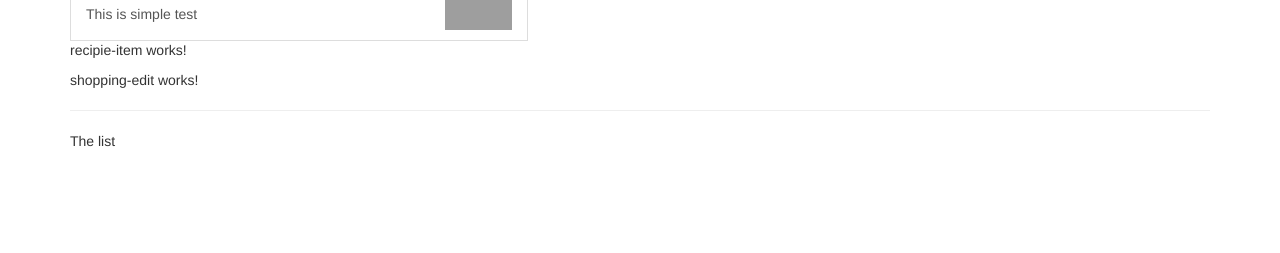
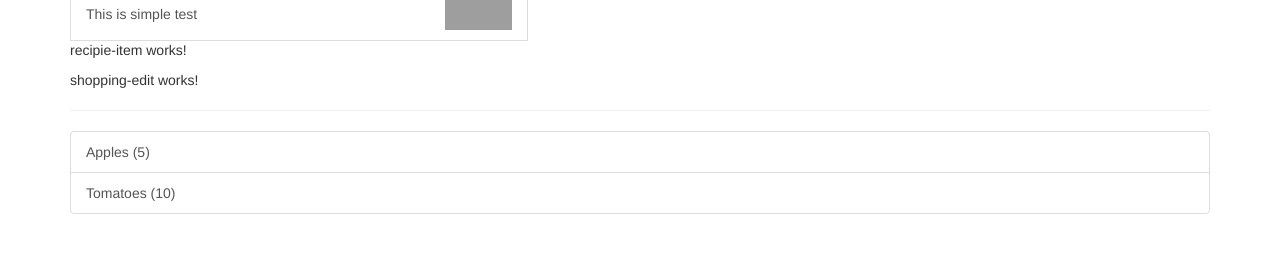
Before and after one commit to slanto/recipes, an Angular app: page / in a window 1280 px wide. Shown: the part 249-502 px from the top of the page. Built offline with nearby package versions, Linux system fonts and the light colour scheme; grey boxes are pictures that could not be loaded.

Commit message:
Creating the shopping list

```diff
--- /dev/null
+++ b/src/app/shared/ingredient.model.ts
@@ -0,0 +1,4 @@
+export class Ingredient {
+  constructor(public name: string, public amount: number) {
+  }
+}
--- a/src/app/shopping-list/shopping-list.component.html
+++ b/src/app/shopping-list/shopping-list.component.html
@@ -1,3 +1,11 @@
-<app-shopping-edit></app-shopping-edit>
-<hr/>
-<p>The list</p>
+<div class="row">
+  <div class="col-xs-12">
+      <app-shopping-edit></app-shopping-edit>
+      <hr/>
+      <ul class="list-group">
+        <a class="list-group-item" style="cursor: pointer;" *ngFor="let ingredient of ingredients">
+          {{ingredient.name}} ({{ ingredient.amount }})
+        </a>
+      </ul>
+  </div>
+</div>
--- a/src/app/shopping-list/shopping-list.component.ts
+++ b/src/app/shopping-list/shopping-list.component.ts
@@ -1,4 +1,5 @@
 import { Component, OnInit } from '@angular/core';
+import { Ingredient } from '../shared/ingredient.model';
 
 @Component({
   selector: 'app-shopping-list',
@@ -6,6 +7,10 @@ import { Component, OnInit } from '@angular/core';
   styleUrls: ['./shopping-list.component.css']
 })
 export class ShoppingListComponent implements OnInit {
+  ingredients: Ingredient[] = [
+    new Ingredient('Apples', 5),
+    new Ingredient('Tomatoes', 10)
+  ];
 
   constructor() { }
 
```
